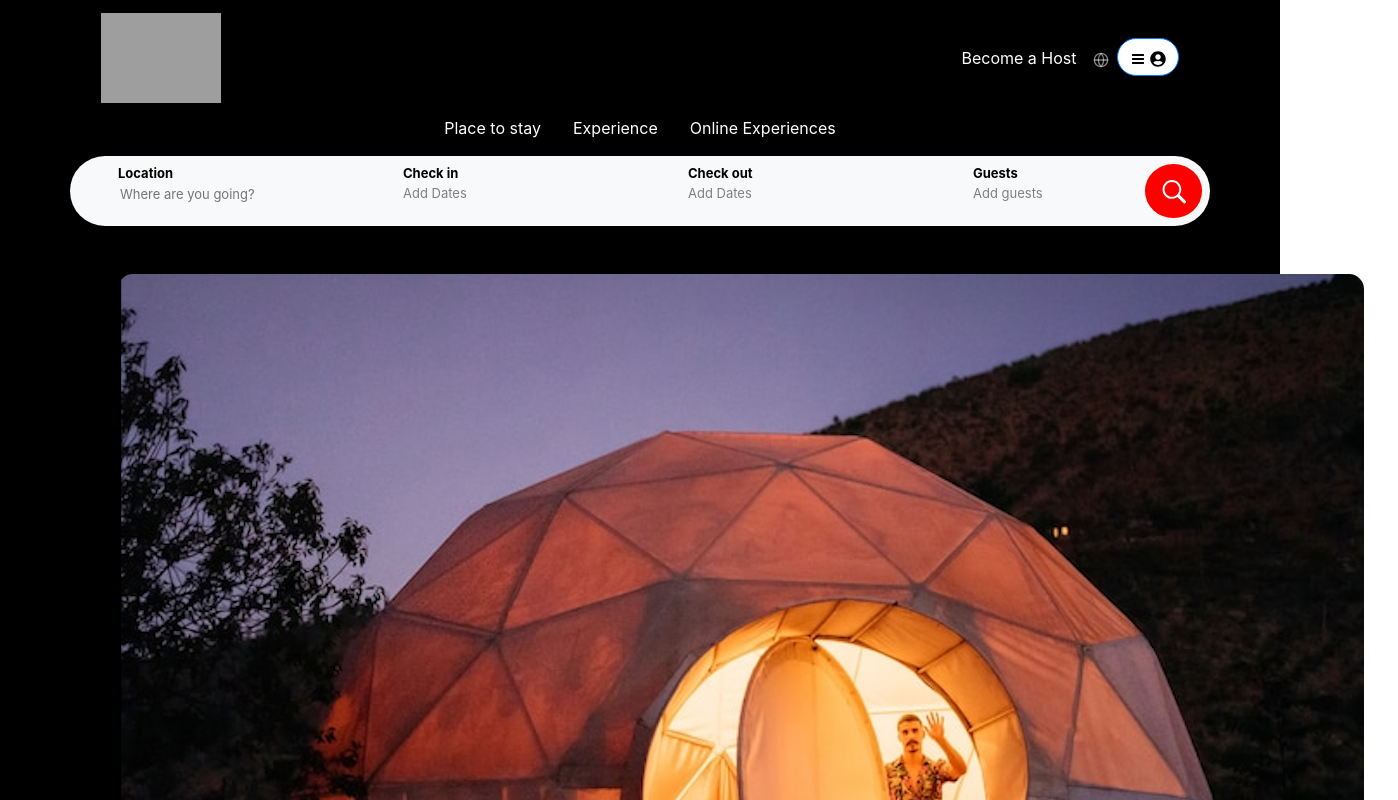
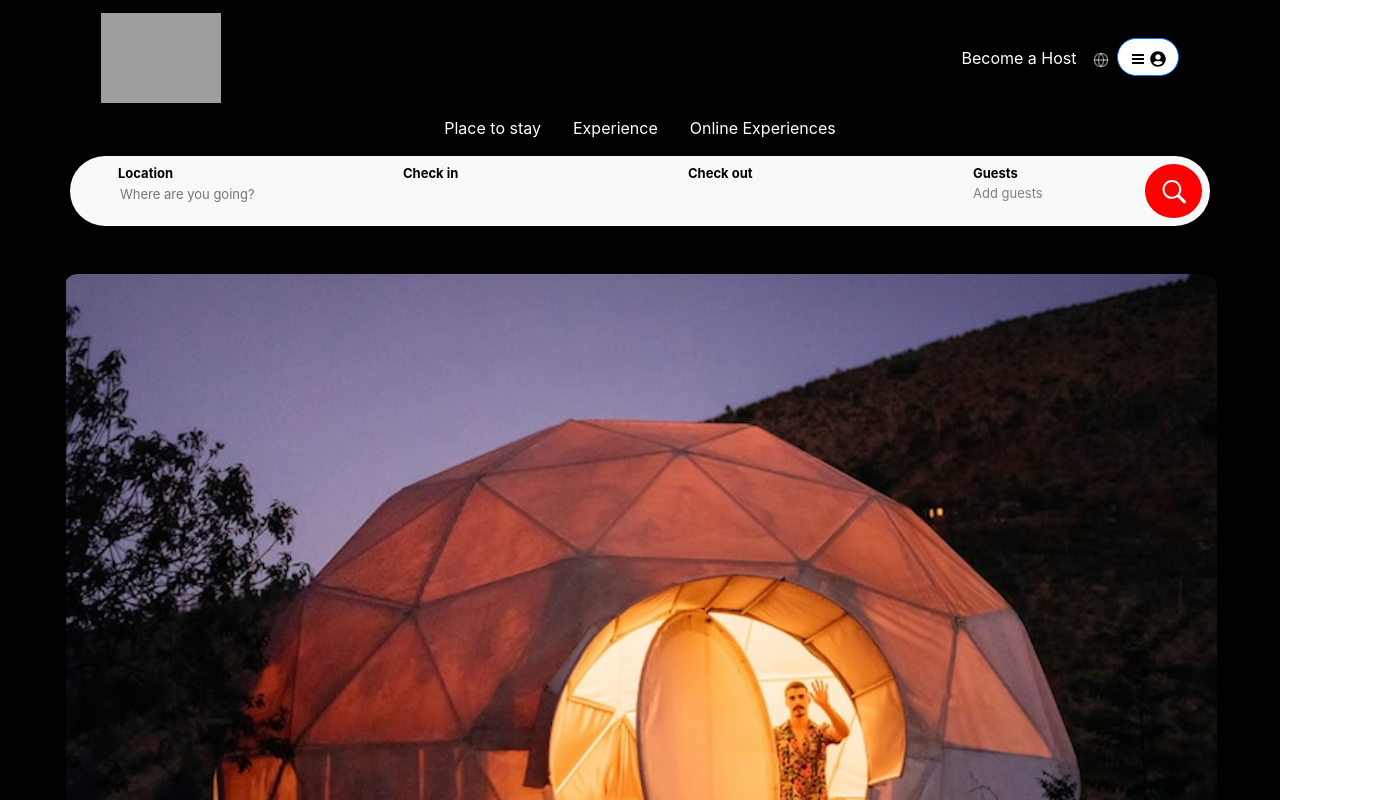
Before and after one commit to rajibjonchhen/Air-BnB-Project, a React (Create React App) app in the folder airbnb/: page / in a window 1280 px wide. Shown: the top 800 px of the page, 1398 px wide, since content can reach past the window. Built offline with nearby package versions, Linux system fonts and the light colour scheme; grey boxes are pictures that could not be loaded.

Commit message:
date  picker added

```diff
--- a/airbnb/package.json
+++ b/airbnb/package.json
@@ -7,8 +7,11 @@
     "@testing-library/react": "^12.1.2",
     "@testing-library/user-event": "^13.5.0",
     "bootstrap": "^4.6.0",
+    "date-fns": "^2.28.0",
     "react": "^17.0.2",
     "react-bootstrap": "^1.6.4",
+    "react-date-range": "^1.4.0",
+    "react-datepicker": "^4.5.0",
     "react-dom": "^17.0.2",
     "react-icons": "^4.3.1",
     "react-scripts": "5.0.0",
--- a/airbnb/src/App.css
+++ b/airbnb/src/App.css
@@ -66,6 +66,10 @@ left:-175px;
     border: none;
     background-color: rgba(255, 255, 255, 0);
   }
+
+  input:active{
+border-color:rgba(255, 255, 255, 0);
+  }
   .roundedBorder{
     border-radius:50px;
     }
@@ -110,13 +114,10 @@ left:-175px;
   }
 
   .jumboPoster{
-    width: 90%;
+    width: 100%;
     margin: auto;
     border-radius: 20px;
-    position:absolute;
-    bottom:-60%;
     z-index: 1;
-    padding: 50px;
   }
 
 
--- a/airbnb/src/App.js
+++ b/airbnb/src/App.js
@@ -1,8 +1,9 @@
 import logo from './logo.svg';
 import './App.css';
 import React, { Component } from 'react';
-import  { Container } from 'react-bootstrap';
+import  { Container, Row, Col } from 'react-bootstrap';
 
+import 'react-datepicker/dist/react-datepicker.css'
 import 'bootstrap/dist/css/bootstrap.min.css'
 import MyNavBar from './components/MyNavBar';
 import MyJumbotron from './components/MyJumbotron';
@@ -10,15 +11,26 @@ import MyCards from './components/MyCards';
 import MyFooter from './components/MyFooter';
 import MySearchBar from './components/MySearchBar';
 import InspirationSec from './components/InspirationSec';
+
+
+
 function App() {
+
+
   return (
     <Container className="App" style={{backgroundColor:"black"}} fluid>
-<MyNavBar/>
+<Row>
+  <Col>
+
+
+  <MyNavBar/>
 <MySearchBar/>
 <MyJumbotron/>
 <MyCards/>
-    <InspirationSec/>
+<InspirationSec/>
 <MyFooter />
+  </Col>
+</Row>
 
     </Container>
   );
--- a/airbnb/src/components/MyCards.jsx
+++ b/airbnb/src/components/MyCards.jsx
@@ -18,14 +18,15 @@ export default class MyCards extends React.Component {
         {"image":img4, "title":"Evora","description":"104 kilometer away", "bgcolor":"rgb(217,58,48)"},
     ]
     render() {
-        return (<>{
-                   <Container className='MyCards' >
+        return (
+                   <Container className='MyCards'>
+                        <h1 className='text-white text-left'>Inspiration for your next trip</h1>
                    <Row>{
                        this.cards.map((card,i) =>(
                            <SingleCard card = {card} />
                            ) )
                         }</Row>
                    </Container>
-                }</>);
+                );
     }
 }
--- /dev/null
+++ b/airbnb/src/components/MyDatePicker.jsx
@@ -0,0 +1,54 @@
+import React, { Component, useState } from 'react';
+import DatePicker from "react-datepicker";
+import {DateRangePicker, SingleDatePicker,DayPickerRangeController} from "react-date-range";
+import 'react-date-range/dist/styles.css'; // main style file
+import 'react-date-range/dist/theme/default.css'; // theme css file
+
+
+
+
+
+export default class MyDatePicker extends Component {
+  handleSelect(ranges){
+    console.log(ranges);
+    {
+    //   selection: {
+    //     startDate: [native Date Object],
+    //     endDate: [native Date Object],
+    //   }
+    }
+  }
+  render(){
+    const selectionRange = {
+      startDate: new Date(),
+      endDate: new Date(),
+      key: 'selection',
+    }
+
+    return (
+      <DateRangePicker
+        ranges={[selectionRange]}
+        onChange={this.handleSelect}
+      />
+    )
+  }
+}
+
+
+// export default function MyDatePicker (){
+//     const [selectedDate,setSelectedDate]= useState(null)
+
+//     return(
+
+//         <DatePicker
+//         selected ={selectedDate}
+//         onChange={date => setSelectedDate(date)}
+//         dateFormat="MMMM dd"
+//         minDate ={ new Date()}
+//         isClearable
+//         showYearDropdown
+//         scrollableMonthYearDropdown
+//         placeholderText='Add Dates'/>
+//     )
+
+// }
--- a/airbnb/src/components/MyJumbotron.jsx
+++ b/airbnb/src/components/MyJumbotron.jsx
@@ -1,6 +1,6 @@
 
 import React, { Component } from 'react';
-import {Container, Jumbotron,} from 'react-bootstrap'
+import {Container,Row, Col} from 'react-bootstrap'
 import jumboCard from '../jumboCard.png'
 import frontpic from '../frontpic.png'
 import '../App.css'
@@ -10,25 +10,10 @@ export default class MyJumbotron extends React.Component {
 
     jumboTextStyle ={
         color:"white",
-        top:"50%",
+        top:"30%",
         right:"0",
-        height:"100vh",
-        width:"100vw",
-        backgroundSize: 'cover',
-        backgroundPosition:"center",
-        backgroundRepeat:"none",
-        backgroundRepeat:"none",
     }
 
-    frontpic ={
-
-        height:"500vh",
-        width:"50vw",
-        backgroundSize: 'cover',
-        backgroundPosition:"center",
-        backgroundRepeat:"none",
-        backgroundRepeat:"none",
-    }
     buttonStyle = {
         color:"purple",
         borderRadius:"30px",
@@ -39,9 +24,12 @@ export default class MyJumbotron extends React.Component {
 
     render() {
         return (<>
-                <Container className="jumbotron p-5" style={{backgroundColor:"black" }} >
+                <Container className="jumbotron p-5" style={{backgroundColor:"black" }} fluid>
+                    <Row>
+                        <Col>
+
                    <div className="dRelative">
-                    <img src= {frontpic} style={{borderRadius:"15px" }} />
+                    <img className="w-100" src= {frontpic} style={{borderRadius:"15px" }} />
 
                    <div className="dAbsolute"  style={this.jumboTextStyle}>
                     <h1>Not sure where to go? Perfect.</h1>
@@ -51,8 +39,13 @@ export default class MyJumbotron extends React.Component {
                    </div>
                    </div>
 
-                <div className =" jumboPoster d-flex align-items-center"  style={{backgroundColor:"rgb(241,241,241)"}} >
-                    <div className ="w-100" >
+                </Col>
+                    </Row>
+
+                    <Row>
+                        <Col>
+                        <div className ="jumboPoster d-flex align-items-center"  style={{backgroundColor:"rgb(241,241,241)"}} >
+                        <div className ="w-100" >
                         <p className ="h3">Introducing</p>
                         <h1>Airbnb <br/> Gift Cards</h1>
                         <button className = "roundedBorder text-white p-2 w-25" style={{backgroundColor:"black"}} >
@@ -63,6 +56,9 @@ export default class MyJumbotron extends React.Component {
                         <img src={jumboCard} className ="w-100"/>
                     </div>
                 </div>
+
+                        </Col>
+                    </Row>
                 </Container>
         </>);
     }
--- a/airbnb/src/components/MySearchBar.jsx
+++ b/airbnb/src/components/MySearchBar.jsx
@@ -1,15 +1,17 @@
-import React, { Component } from 'react';
+import React, { Component, useState } from 'react';
 import {Container, Row, Col, Card, ListGroup, ListGroupItem} from 'react-bootstrap';
 import {GoSearch} from 'react-icons/go'
 import {MdArrowForwardIos} from 'react-icons/md'
-
+import MyDatePicker from './MyDatePicker';
 import '../App.css'
 
 class MySearchBar extends React.Component {
 
     state = {
-        display:'false',
+        displayLocation:'false',
+        displayCalender:'false',
     }
+
 
     searchStyle = {
         borderRadius:"50%",
@@ -25,34 +27,39 @@ class MySearchBar extends React.Component {
 
     render() {
         return (
-            <Container  className="dAbsolute" style={{top:"-170px"}}>
+            <Container  className="searchBar dRelative" >
 
-            <Row className="d-flex  flex-column text-white">
-                <Col className="d-flex  justify-content-around text-white">
-                    <div className="d-flex text-left text-white">
+            <Row className="d-flex  flex-column text-white" style={{top:"-170px"}}>
+                <Col className="d-flex  justify-content-around ">
+                    <div className="d-flex text-left   dAbsolute">
                         <p href="#features" className="mx-3">Place to stay</p>
                         <p href="#pricing" className="mx-3">Experience</p>
                         <p href="#pricing" className="mx-3">Online Experiences</p>
                     </div>
                 </Col>
             <Col className=" dRelative bg-light d-flex justify-content-between roundedBorder m-0 p-0" >
-                <div className = "d-flex align-items-start flex-column roundedBorder pl-5  p-2 w-100" onClick={(e) =>this.setState({display:!this.state.display})} >
+                <div className = "d-flex align-items-start flex-column roundedBorder pl-5  p-2 w-100" onClick={(e) =>this.setState({display:!this.state.displayLocation})} >
 
-                <span className="fontSize fontBold">Location</span>
-                <input className="fontSize" placeholder='Where are you going?'/>
+                        <span className="fontSize fontBold">Location</span>
+                        <input className="fontSize" placeholder='Where are you going?'/>
 
-                <div  className=" bg-light roundedBorder m-1 p-4" style={{backgroundColor:"white",position:"absolute",left:"0",top:"75px", zIndex:"10", minWidth:'500px',minHeight:'200px',display:this.state.display? 'none':'block'}} >
-                    <p>GO ANYWHERE, ANYTIME</p>
-                    <div className = "d-flex justify-content-between roundedBorder p-4 border-outline-primary "><span>I'm flexible</span><MdArrowForwardIos/></div>
+                        <div  className=" bg-light roundedBorder m-1 p-4" style={{backgroundColor:"white",position:"absolute",left:"0",top:"75px", zIndex:"10", minWidth:'500px',minHeight:'200px',display:this.state.displayLocation? 'none':'block'}} >
+                            <p>GO ANYWHERE, ANYTIME</p>
+                            <div className = "d-flex justify-content-between roundedBorder p-4 border-outline-primary "><span>I'm flexible</span><MdArrowForwardIos/></div>
+                        </div>
                 </div>
-                </div>
-                <div className = "d-flex align-items-start flex-column roundedBorder pl-5 p-2 w-100">
+                <div className = "d-flex align-items-start flex-column roundedBorder pl-5 p-2 w-100" onClick={(e) =>this.setState({display:!this.state.displayCalender})} >
                     <span className="fontSize fontBold">Check in</span>
-                    <span className="fontSize">Add Dates</span>
+                    {/* <span className="fontSize">Add Dates</span> */}
+                    <div className='dAbsolute' style={{backgroundColor:"white",position:"absolute",left:"0",top:"75px", zIndex:"10", minWidth:'500px',minHeight:'200px',display:this.state.displayCalender? 'none':'block'}}>
+                        <MyDatePicker/>
+                    </div>
                 </div>
                 <div className = "d-flex align-items-start flex-column roundedBorder pl-5 p-2 w-100">
                     <span className="fontSize fontBold">Check out</span>
-                    <span className="fontSize">Add Dates</span>
+                    {/* <MyDatePicker/> */}
+
+                    {/* <span className="fontSize">Add Dates</span> */}
 
                 </div>
                 <div className="d-flex justify-content-between roundedBorder pl-5 p-2 w-100">
--- a/airbnb/src/components/SingleCard.jsx
+++ b/airbnb/src/components/SingleCard.jsx
@@ -7,7 +7,7 @@ class SingleCard extends React.Component {
     render() {
         return <>
                 <Col className="p-3 ">
-                <Card style={{ minWidth:"16rem", width: '100%', padding:"0", margin:"0px", borderRadius:"15px", overflow:"hidden", border:"none" }}>
+                <Card style={{ minWidth:"15rem", width: '100%', padding:"0", margin:"0px", borderRadius:"15px", overflow:"hidden", border:"none" }}>
                 <Card.Img src={this.props.card.image} alt="Card image" />
 
                     <div style={{backgroundColor:this.props.card.bgcolor,  padding:"30px 10px 70px 20px", margin:"0", textAlign:"left"}}>
```
Also changed, not shown: 1 other file (tests, documents, lock files or other folders).
